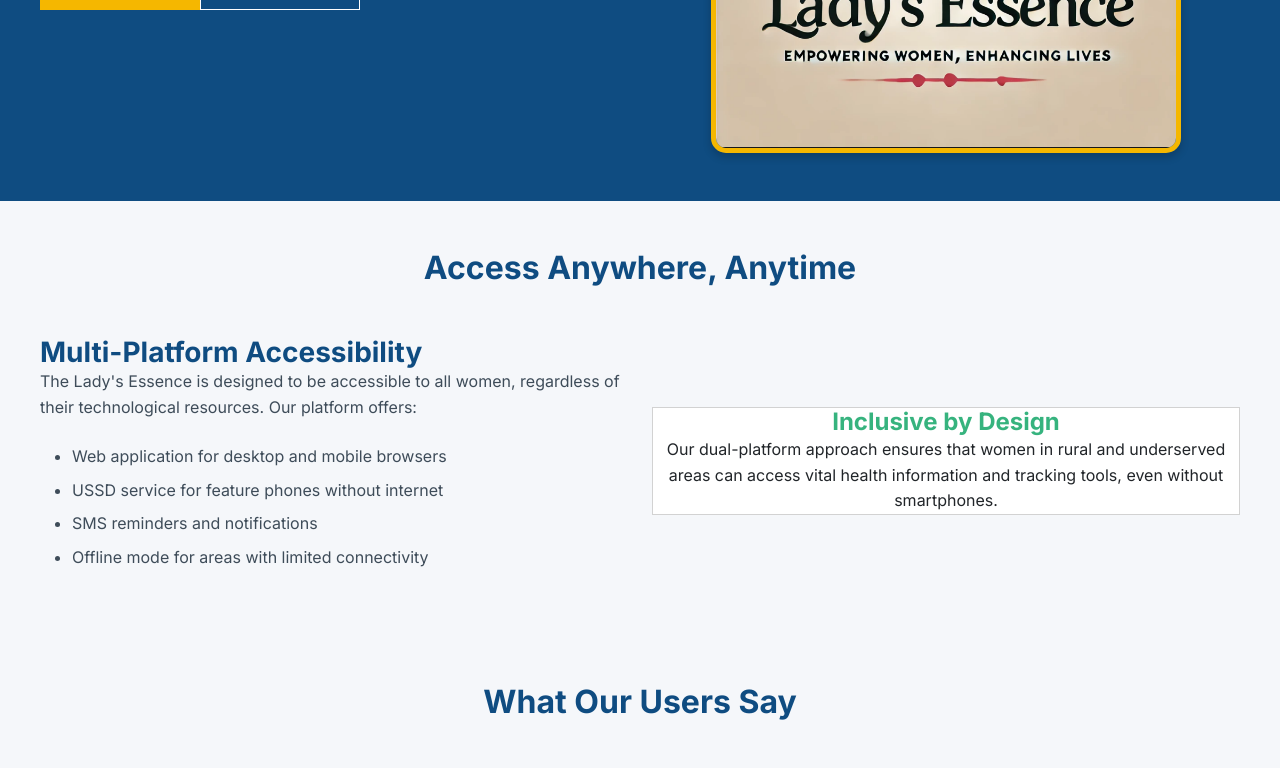
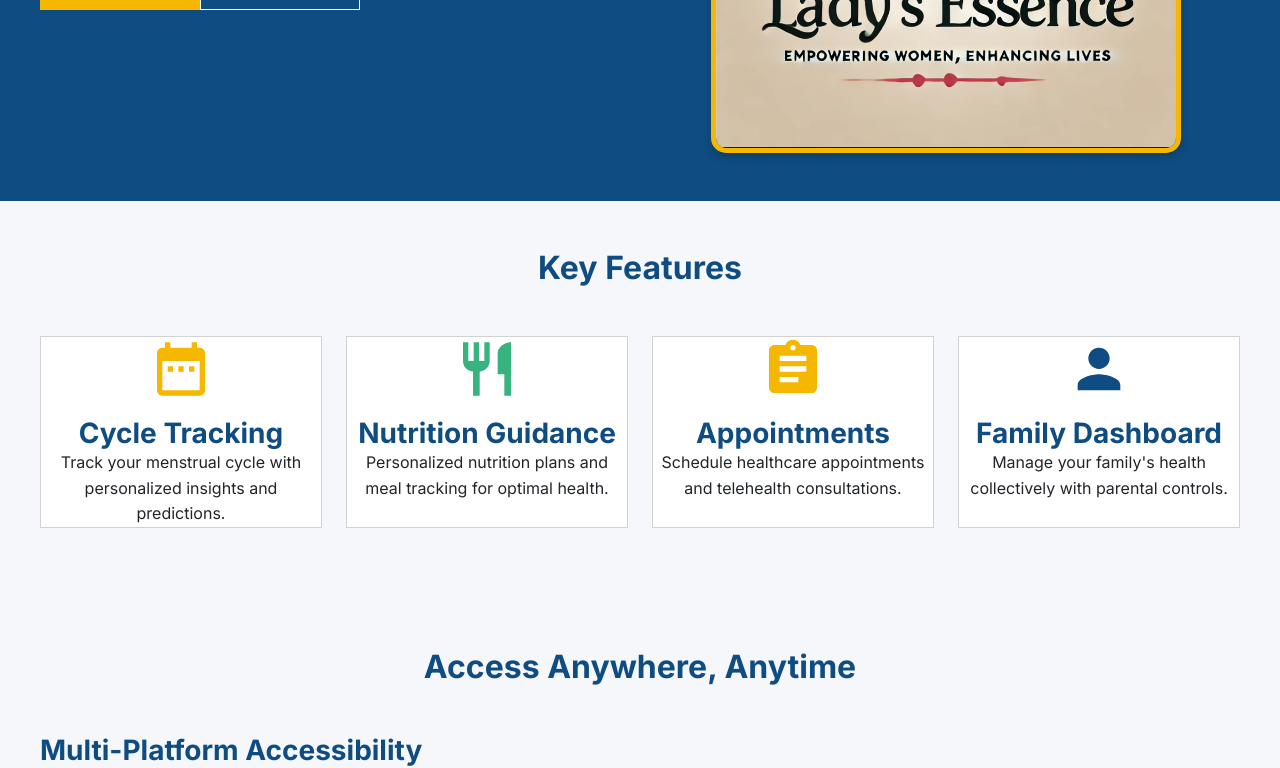
Before and after one commit to Desire-2/ladys_essenced, a Next.js app in the folder frontend/: page / in a window 1280 px wide. Shown: the part 457-1225 px from the top of the page. Built offline with nearby package versions, Linux system fonts and the light colour scheme; no server answers.

Commit message:
Features fix

```diff
--- a/frontend/src/app/page.tsx
+++ b/frontend/src/app/page.tsx
@@ -34,6 +34,50 @@ export default function Home() {
                     transition: 'transform 0.3s ease, box-shadow 0.3s ease',
                   }}
                 />
+              </div>
+            </div>
+          </div>
+        </div>
+      </section>
+      {/* Key Features Section */}
+      <section className="py-5">
+        <div className="container">
+          <h2 className="text-center mb-5">Key Features</h2>
+          <div className="row">
+            <div className="col-md-6 col-lg-3 mb-4">
+              <div className="card h-100">
+                <div className="card-body text-center">
+                  <img src="/images/icons/calendar.svg" alt="Cycle Tracking" className="mb-3" style={{ width: '64px', height: '64px' }} />
+                  <h3>Cycle Tracking</h3>
+                  <p>Track your menstrual cycle with personalized insights and predictions.</p>
+                </div>
+              </div>
+            </div>
+            <div className="col-md-6 col-lg-3 mb-4">
+              <div className="card h-100">
+                <div className="card-body text-center">
+                  <img src="/images/icons/nutrition.svg" alt="Nutrition Guidance" className="mb-3" style={{ width: '64px', height: '64px' }} />
+                  <h3>Nutrition Guidance</h3>
+                  <p>Personalized nutrition plans and meal tracking for optimal health.</p>
+                </div>
+              </div>
+            </div>
+            <div className="col-md-6 col-lg-3 mb-4">
+              <div className="card h-100">
+                <div className="card-body text-center">
+                  <img src="/images/icons/appointment.svg" alt="Appointments" className="mb-3" style={{ width: '64px', height: '64px' }} />
+                  <h3>Appointments</h3>
+                  <p>Schedule healthcare appointments and telehealth consultations.</p>
+                </div>
+              </div>
+            </div>
+            <div className="col-md-6 col-lg-3 mb-4">
+              <div className="card h-100">
+                <div className="card-body text-center">
+                  <img src="/images/icons/user.svg" alt="Family Dashboard" className="mb-3" style={{ width: '64px', height: '64px' }} />
+                  <h3>Family Dashboard</h3>
+                  <p>Manage your family's health collectively with parental controls.</p>
+                </div>
               </div>
             </div>
           </div>
```
